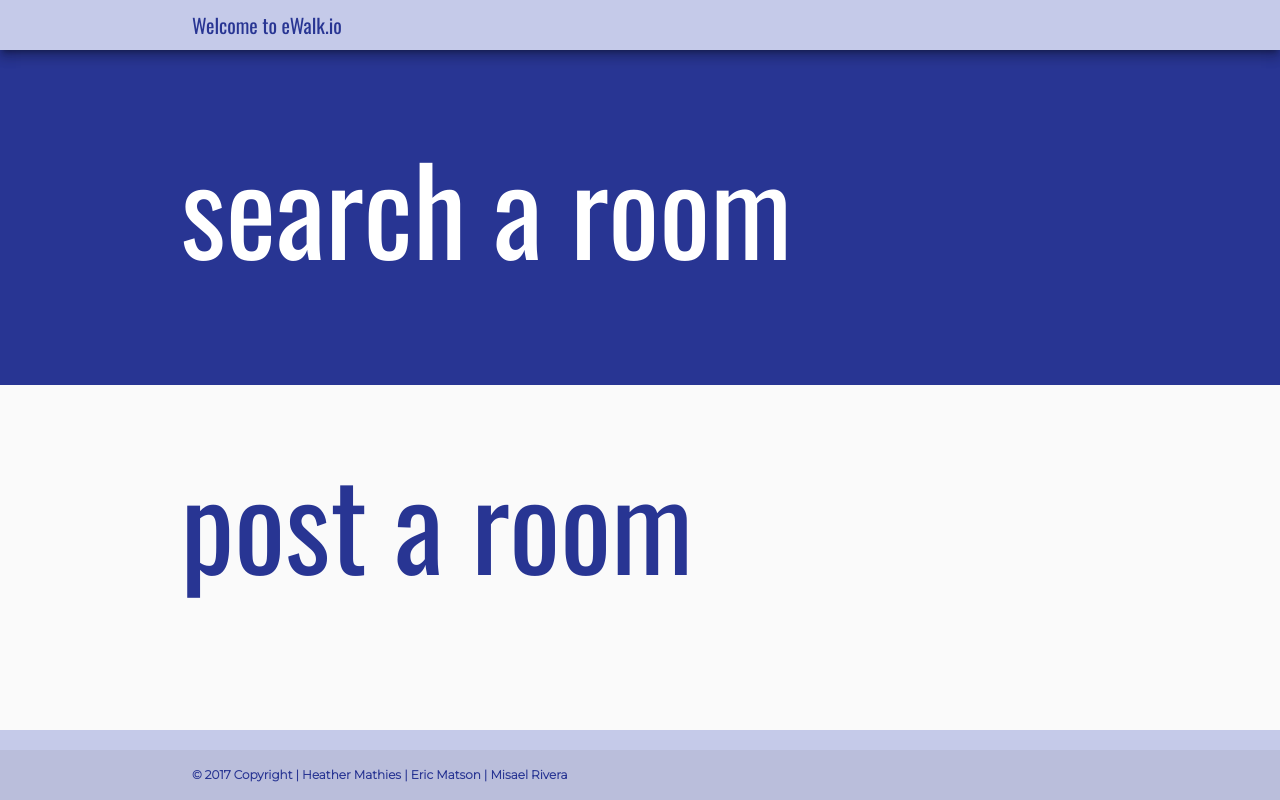
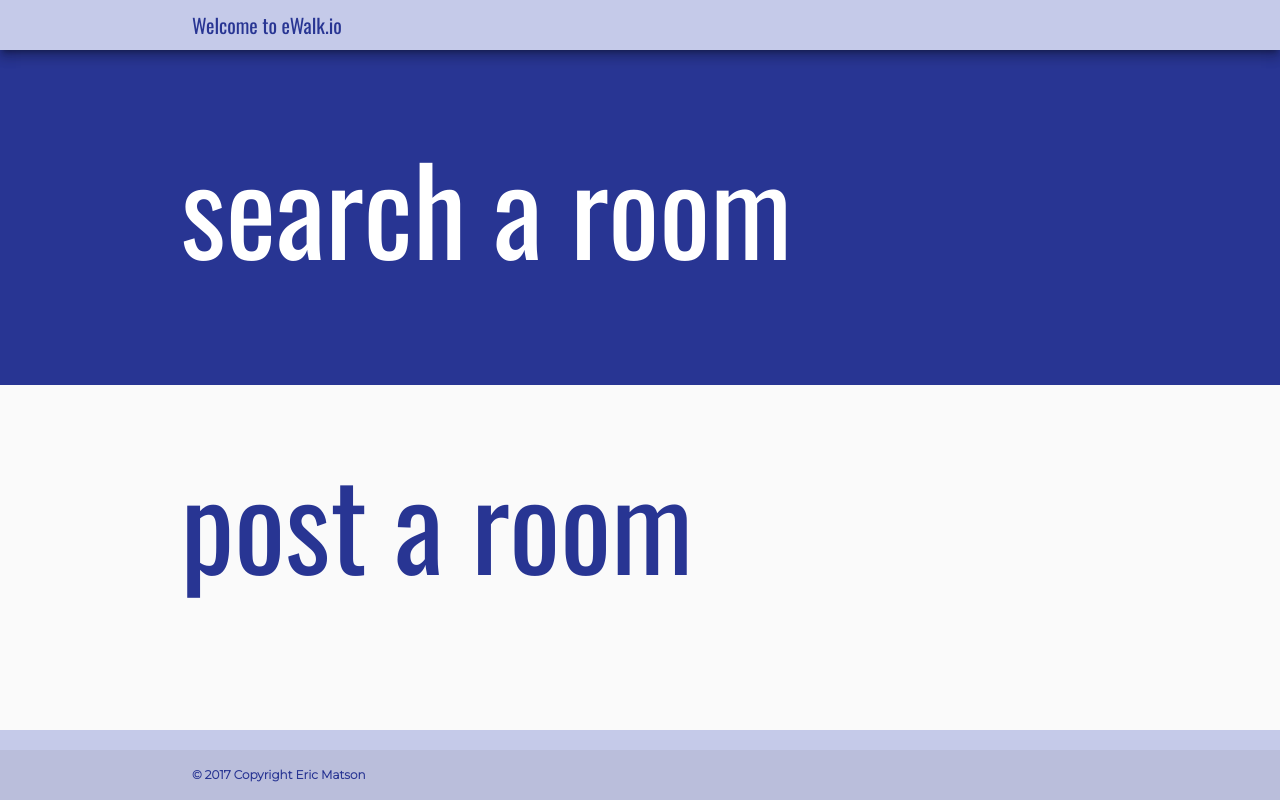
Before and after one commit to thematson/eWalk, a website: page public/assets/choice.html in a window 1280 px wide. Drawn offline with nearby package versions, Linux system fonts and the light colour scheme.

Commit message:
a few cosmetics

```diff
--- a/public/assets/choice.html
+++ b/public/assets/choice.html
@@ -58,7 +58,7 @@ CHOICE.HTML - DISPLAYS CHOICES TO USER- WORKS WITH CHOICE.JS
 	<footer class="page-footer indigo lighten-4">
 		<div class="footer-copyright">
 			<div class="container footerText">
-				© 2017 Copyright | Heather Mathies | Eric Matson | Misael Rivera
+				© 2017 Copyright Eric Matson
 			</div>
 		</div>
 	</footer>
```
Also changed, not shown: public/assets/browseRooms.html (+1 -1 lines), public/assets/index.html (+2 -2 lines), public/assets/postRooms.html (+1 -1 lines).
